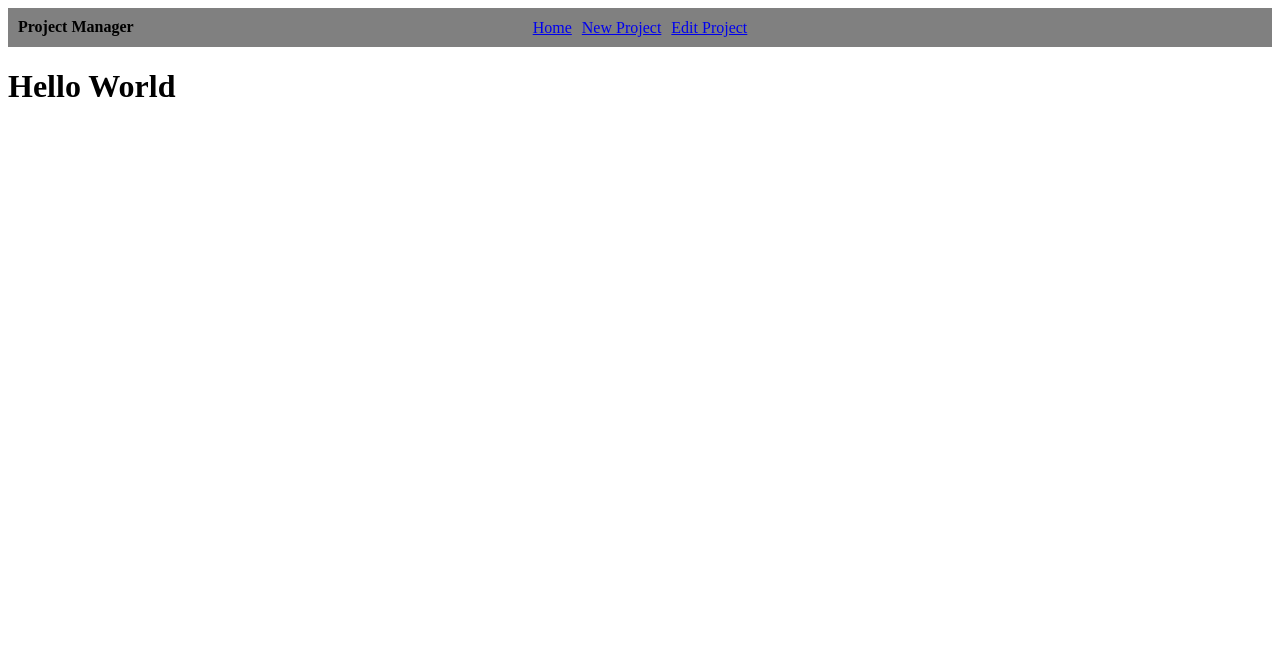
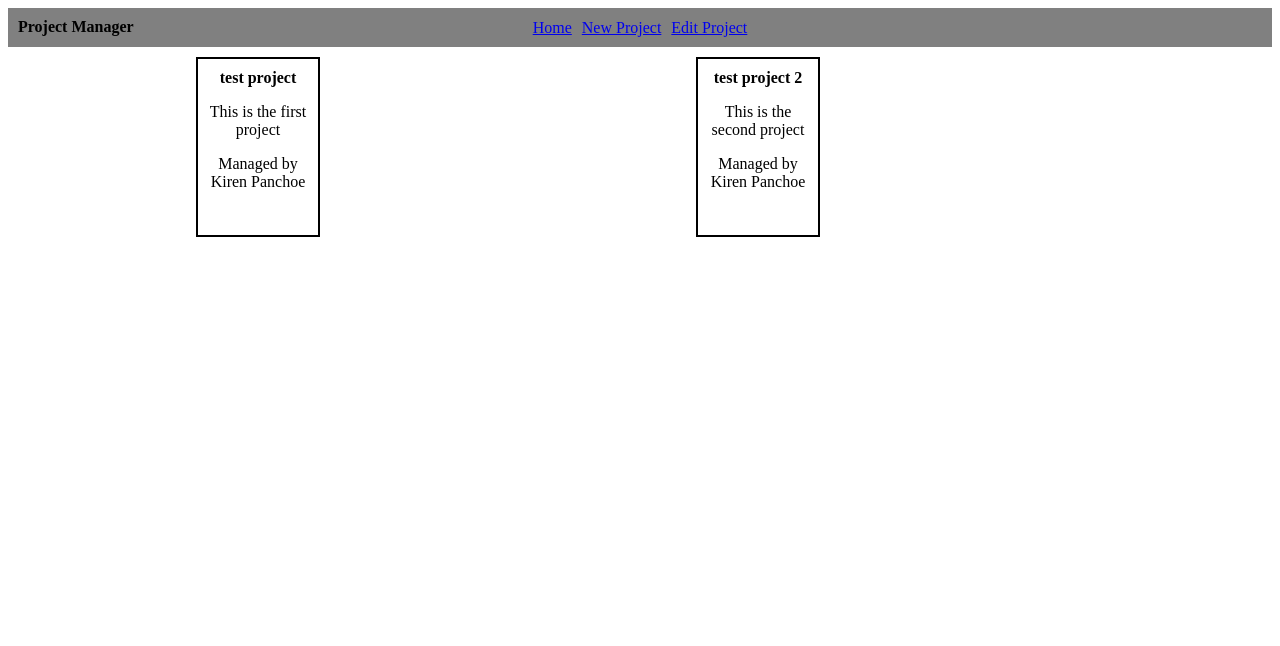
Before and after one commit to Kiren-P/Flask-Project-Manager, a Flask app: page / in a window 1280 px wide. Shown: the top 646 px of the page. Run offline with Flask 2, Linux system fonts and the light colour scheme.

Commit message:
Added and displayed dummy data

```diff
--- a/run.py
+++ b/run.py
@@ -3,12 +3,24 @@ from flask import render_template
 
 app = Flask(__name__)
 
-#add dummy data and make cards
+#learn how to work with grrids in css
+projetcs = [
+    {"title":"test project",
+    "description":"This is the first project",
+    "manager":"Kiren Panchoe"
+    },
+    {"title":"test project 2",
+    "description":"This is the second project",
+    "manager":"Kiren Panchoe"
+    }
+
+    ]
+
 
 
 @app.route("/")
 def hello_world():
-    return render_template("home.html")
+    return render_template("home.html", projects=projetcs)
 
 if __name__ == "__main__":
     app.run(debug=True)
--- a/static/style.css
+++ b/static/style.css
@@ -17,3 +17,22 @@
     padding-left: 3px;
     padding-right: 3px;
 }
+
+.card{
+    text-align: center;
+    border:2px solid #000;
+}
+
+.center {
+    margin: auto;
+    margin-bottom: 10px;
+    margin-top: 10px;
+    width: 20%;
+    padding: 10px;
+    }
+
+.grid-container{
+    display: grid;
+    grid-template-columns: 500px 500px 500px;
+    grid-template-rows: 200px 200px 200px;
+}
--- a/templates/home.html
+++ b/templates/home.html
@@ -1,6 +1,13 @@
 {% extends "layout.html" %}
 {% block content %}
-
-    <h1>Hello World</h1>
+    <div class="grid-container">
+        {% for project in projects %}
+            <div class="card center">
+                <b>{{ project.title }}</b>
+                <p>{{ project.description  }}</p>
+                <p>Managed by {{ project.manager }}</p>
+            </div>
+        {% endfor %}
+    </div>
 
 {% endblock %}
```
